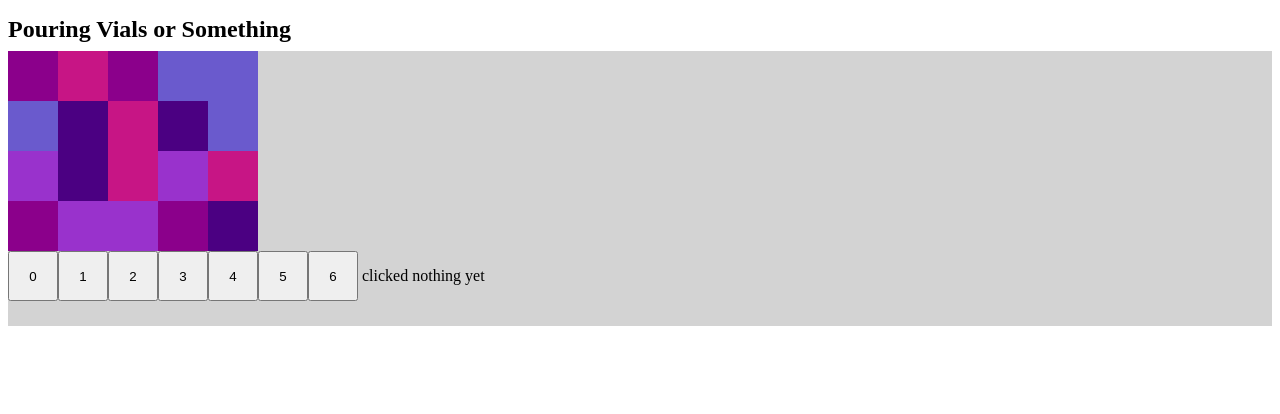
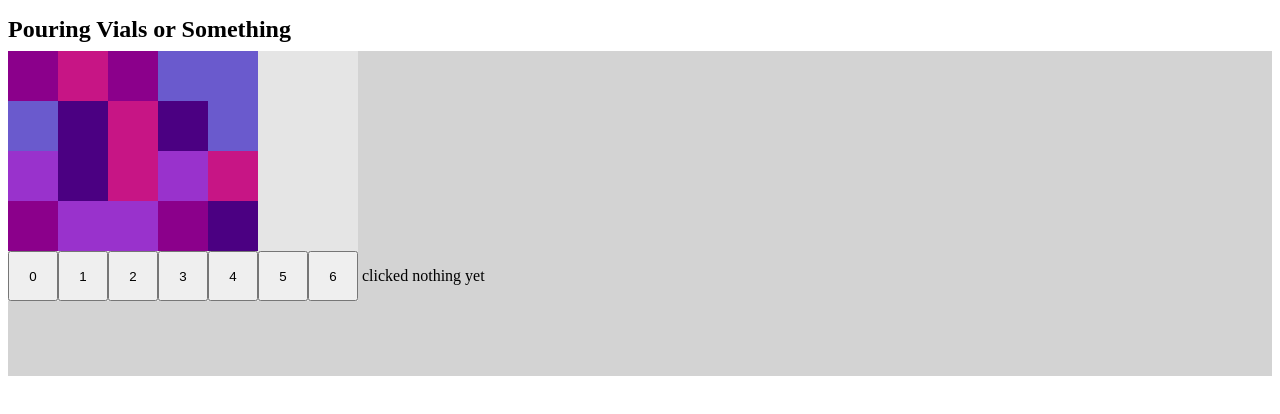
Before and after one commit to mstefanwalker/pouring-game, a SvelteKit app: page / in a window 1280 px wide. Shown: the top 414 px of the page. Built offline with nearby package versions, Linux system fonts and the light colour scheme.

Commit message:
Added display support for different size vials

```diff
--- a/src/routes/+page.svelte
+++ b/src/routes/+page.svelte
@@ -54,10 +54,10 @@
 
 <div class='game'>
     {#each visualBoard.vials as vial, index}
-        <span class='vial'>
+        <span class='vial' style='--size: {vial.size}'>
             {#each vial.contents as content}
                 {#if content.type == 'liquid'}
-                    <div class='liquid' style="--color: {colors[content.liquid]}">
+                    <div class='liquid' style='--color: {colors[content.liquid]}'>
 
                     </div>
                 {:else if content.type == 'air'}
@@ -84,8 +84,8 @@
         margin-bottom: 75px;
         display: inline-block;
         width: 50px;
-        height: 200px;
-        background-color: lightgrey;
+        height: var(--size) * 50px;
+        background-color: rgb(229, 229, 229);
     }
     .liquid, .air {
         width: 50px;
```
